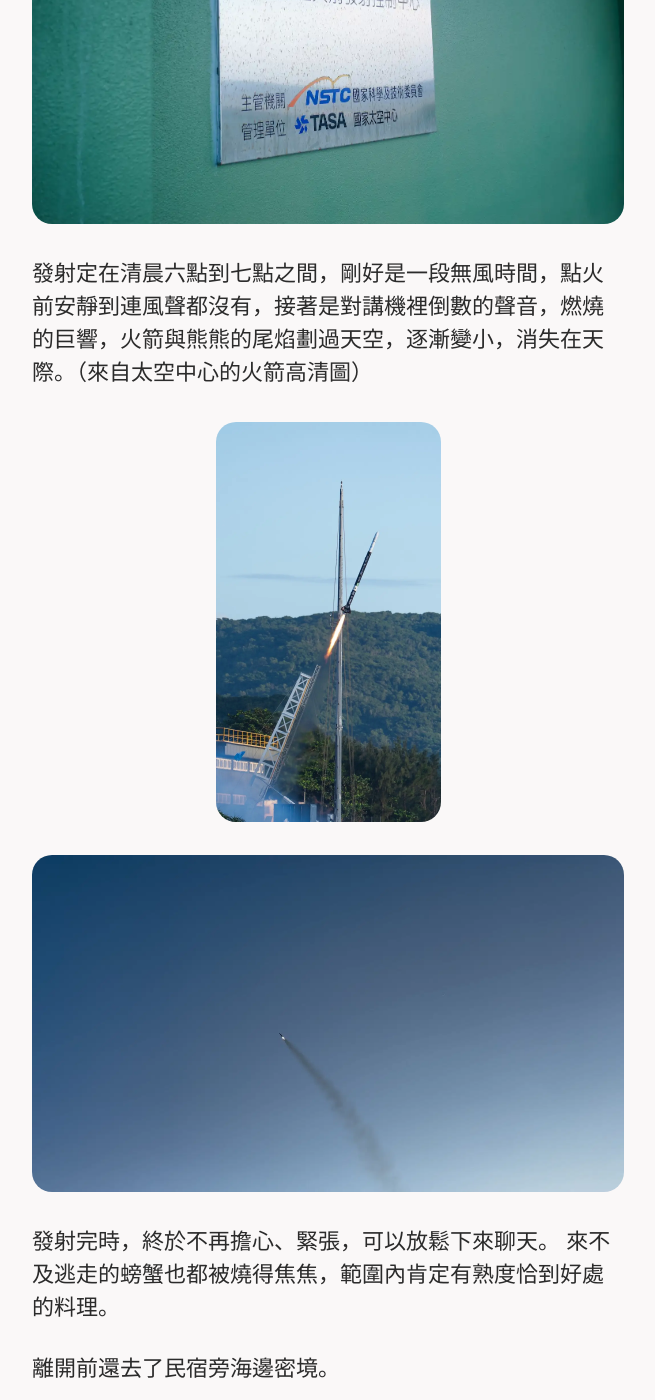
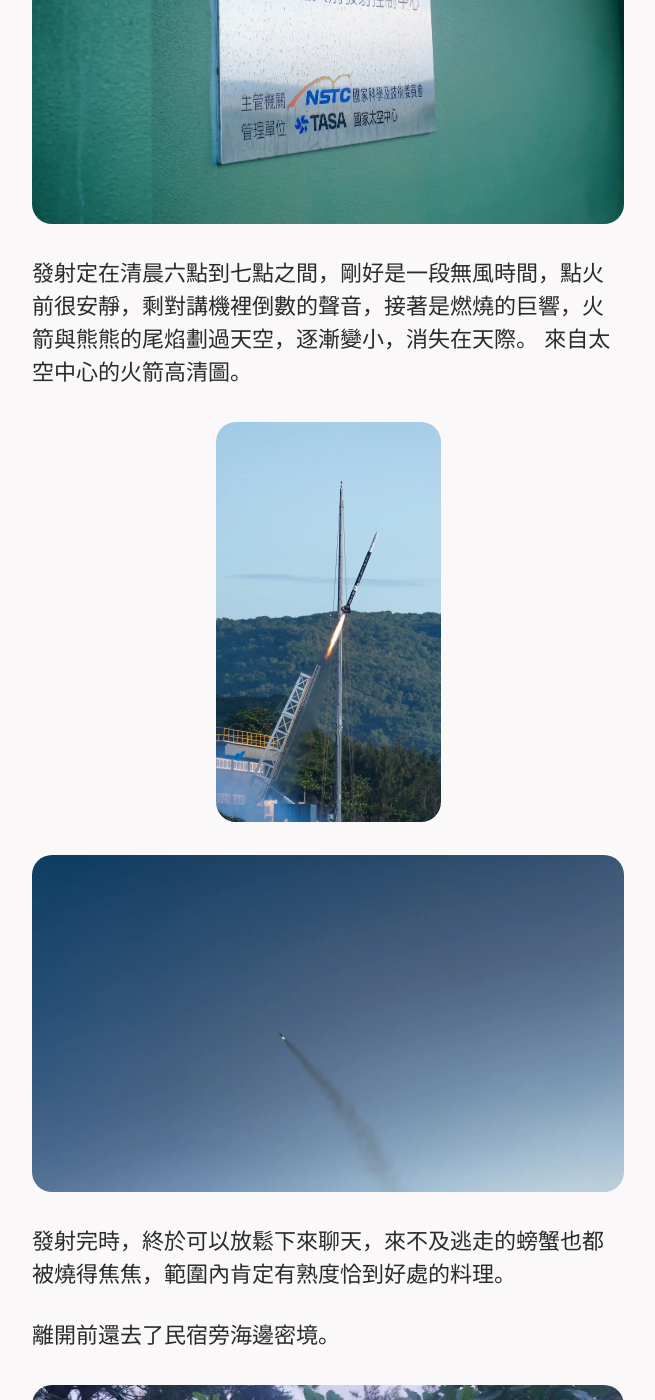
Before and after one commit to zebra314/zebra314.github.io, a Jekyll site: the page built from _posts/2025-11-30-旭海.md, in a window 1280 px wide and 1400 px high, scrolled down 4734 px. Shown: the whole window, without its empty margins (312-967 px from the left). Built offline with Jekyll 4.4.1, drawn with Linux system fonts in a browser that asks for light colours; cached includes are drawn as plain includes; some of the changed text lies outside the part shown.

Commit message:
Update content

```diff
--- a/_posts/2025-11-30-旭海.md
+++ b/_posts/2025-11-30-旭海.md
@@ -17,18 +17,18 @@ tag: Mundane
 ![](/assets/image/25/1130-5.webp)
 其實發射近期剛好碰上了颱風要來，有延期的風險，也有美麗的晚霞。
 ![](/assets/image/25/1130-6.webp)
-某個比較不忙的晚上決定去附近的雜貨店與提防走走，配著酒和餅乾，遇到了一隻三腳狗和好多貓咪。
+某個比較不忙的晚上決定去附近的雜貨店與堤防走走，配著酒和餅乾，遇到了一隻三腳狗和好多貓咪。
 ![](/assets/image/25/1130-7.webp)
 組裝廠裡困著許多迷路的小螃蟹，紙箱和塑膠袋總會發出沙沙沙的詭異聲響。
 發射的前一夜，我們坐在發射場上，螃蟹陸續從旁邊的草叢竄出，往海的方向橫著走去。
 ![](/assets/image/25/1130-8.webp)
-旁邊的控制中心，我們躲在這裡的樓上觀看發射。
+旁邊的控制中心，我們躲在這裡的三樓觀看發射。
 ![](/assets/image/25/1130-9.webp)
-發射定在清晨六點到七點之間，剛好是一段無風時間，點火前安靜到連風聲都沒有，接著是對講機裡倒數的聲音，燃燒的巨響，火箭與熊熊的尾焰劃過天空，逐漸變小，消失在天際。（來自太空中心的火箭高清圖）
+發射定在清晨六點到七點之間，剛好是一段無風時間，點火前很安靜，剩對講機裡倒數的聲音，接著是燃燒的巨響，火箭與熊熊的尾焰劃過天空，逐漸變小，消失在天際。
+來自太空中心的火箭高清圖。
 ![](/assets/image/25/1130-10.webp)
 ![](/assets/image/25/1130-11.webp)
-發射完時，終於不再擔心、緊張，可以放鬆下來聊天。
-來不及逃走的螃蟹也都被燒得焦焦，範圍內肯定有熟度恰到好處的料理。
+發射完時，終於可以放鬆下來聊天，來不及逃走的螃蟹也都被燒得焦焦，範圍內肯定有熟度恰到好處的料理。
 
 離開前還去了民宿旁海邊密境。
 ![](/assets/image/25/1130-12.webp)
```
